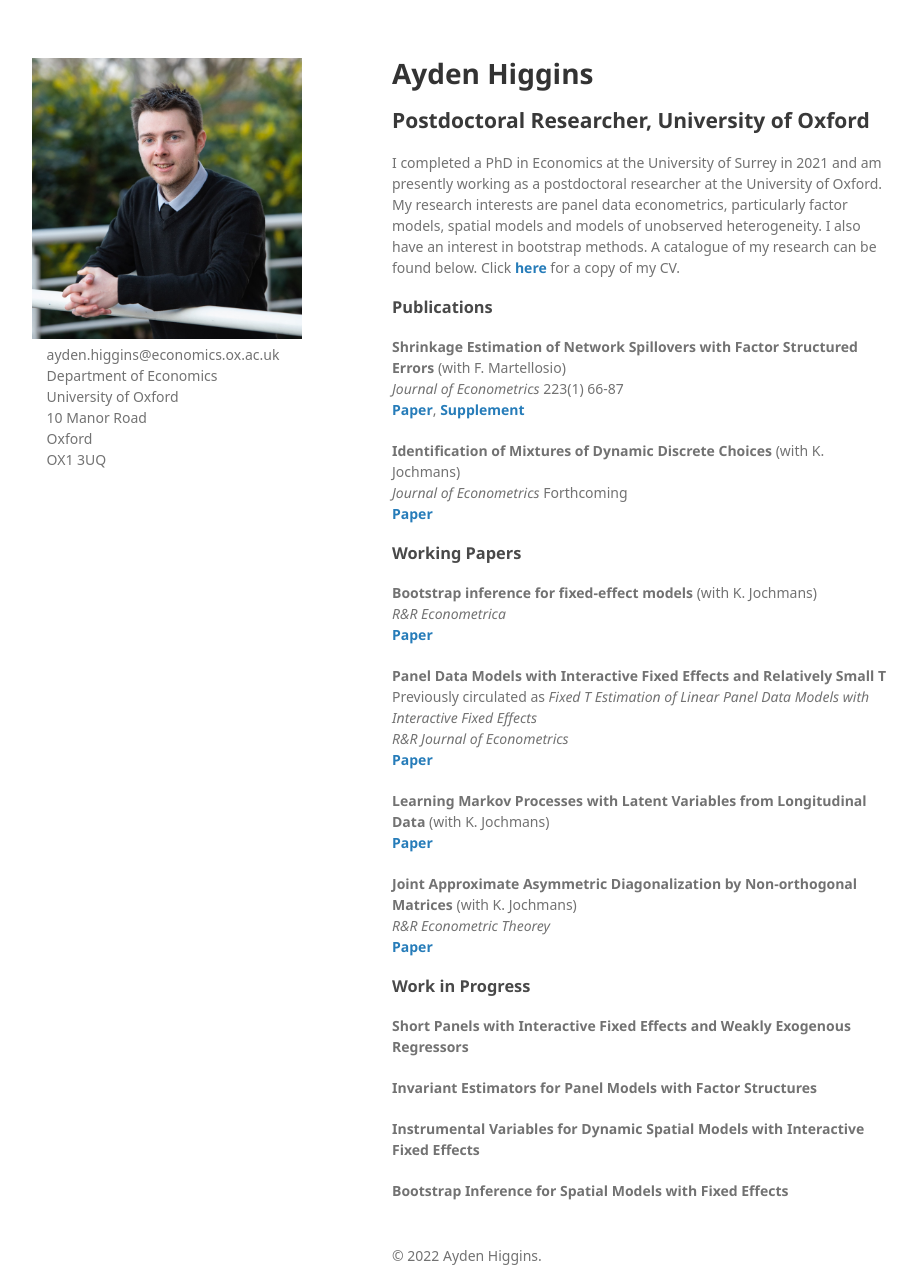
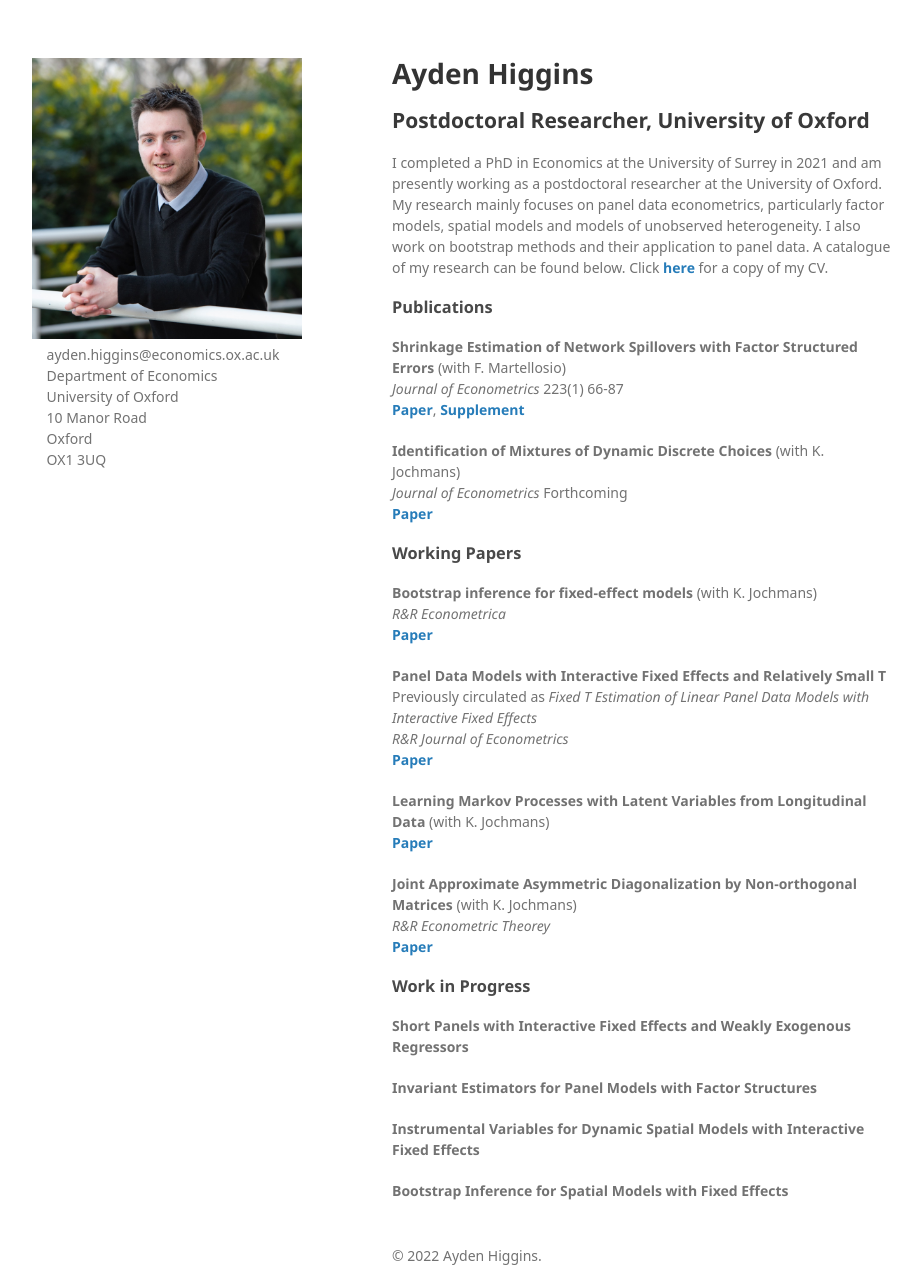
Before and after one commit to Tokkita/Tokkita.github.io, a Jekyll site: the page built from index.md, in a window 1280 px wide and 1271 px high. Shown: the whole window, without its empty margins (178-1099 px from the left). Built offline with Jekyll 4.4.1, drawn with Linux system fonts in a browser that asks for light colours; nearby versions of some CDN libraries; some web fonts are replaced; our own code applies the rules of GitHub Pages for plain Markdown files.

Commit message:
Update index.md

```diff
--- a/index.md
+++ b/index.md
@@ -1,6 +1,6 @@
 #  Ayden Higgins
 ## Postdoctoral Researcher, University of Oxford
-I completed a PhD in Economics at the University of Surrey in 2021 and am presently working as a postdoctoral researcher at the University of Oxford. My research interests are panel data econometrics, particularly factor models, spatial models and models of unobserved heterogeneity. I also have an interest in bootstrap methods. A catalogue of my research can be found below. Click <strong><a href="{{ CV.pdf | prepend: '/assets/pdf/CV/CV.pdf' | relative_url | download }}">here</a></strong> for a copy of my CV.
+I completed a PhD in Economics at the University of Surrey in 2021 and am presently working as a postdoctoral researcher at the University of Oxford. My research mainly focuses on panel data econometrics, particularly factor models, spatial models and models of unobserved heterogeneity. I also work on bootstrap methods and their application to panel data. A catalogue of my research can be found below. Click <strong><a href="{{ CV.pdf | prepend: '/assets/pdf/CV/CV.pdf' | relative_url | download }}">here</a></strong> for a copy of my CV.
 
 ### Publications
 <b> Shrinkage Estimation of Network Spillovers with Factor Structured Errors </b> (with F. Martellosio) <br> <i> Journal of Econometrics </i> 223(1) 66-87 <br> <strong><a href="{{ Master.pdf | prepend: '/assets/pdf/Shrinkage/Master.pdf' | relative_url | download }}">Paper</a></strong>, <strong><a href="{{ Supplement.pdf | prepend: '/assets/pdf/Shrinkage/Supplement.pdf' | relative_url | download }}">Supplement</a></strong>
```
